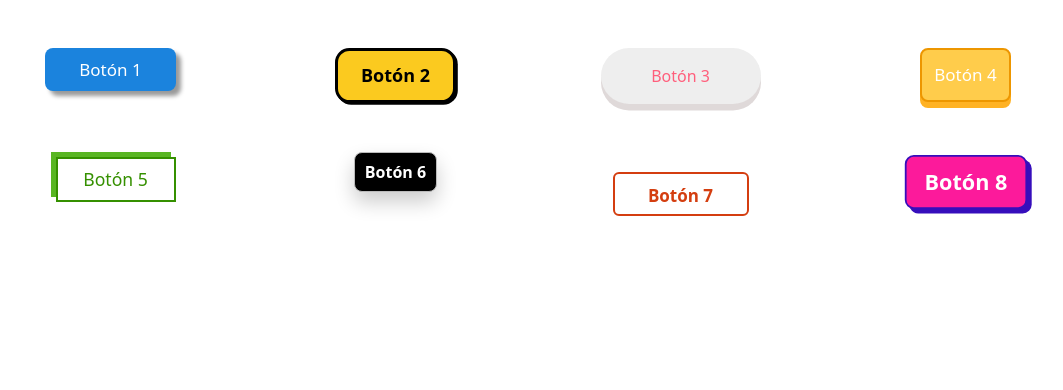
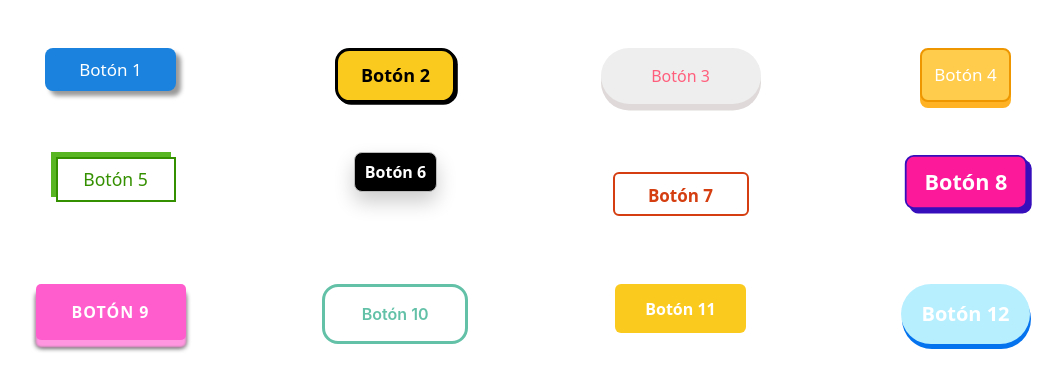
Before and after one commit to EduardoHernandezGuzman/botones-de-prueba-1, a plain HTML site: page index.html in a window 1280 px wide. Shown: the whole page, without its empty margins (102-1165 px from the left). Drawn offline with nearby package versions, Linux system fonts and the light colour scheme.

Commit message:
Añadidos 4 botones nuevos

```diff
--- a/index.html
+++ b/index.html
@@ -1,13 +1,16 @@
 <!doctype html>
 <html lang="en">
+
 <head>
   <meta charset="utf-8">
   <meta name="viewport" content="width=device-width, initial-scale=1">
   <link rel="stylesheet" type="text/css" href="styles.css">
   <title>Prueba de botones 1</title>
-        <link href="https://cdn.jsdelivr.net/npm/bootstrap@5.3.2/dist/css/bootstrap.min.css" rel="stylesheet" integrity="sha384-T3c6CoIi6uLrA9TneNEoa7RxnatzjcDSCmG1MXxSR1GAsXEV/Dwwykc2MPK8M2HN" crossorigin="anonymous">
+  <link href="https://cdn.jsdelivr.net/npm/bootstrap@5.3.2/dist/css/bootstrap.min.css" rel="stylesheet"
+    integrity="sha384-T3c6CoIi6uLrA9TneNEoa7RxnatzjcDSCmG1MXxSR1GAsXEV/Dwwykc2MPK8M2HN" crossorigin="anonymous">
 
 </head>
+
 <body>
 
   <div class="container text-center mt-5">
@@ -56,9 +59,35 @@
     </div>
   </div>
 
+  <div class="container text-center mt-5">
+    <div class="row row-cols-4">
+
+      <div class="col">
+        <button id="boton09"> Botón 9
+        </button>
+      </div>
+      <div class="col">
+        <button id="boton10"> Botón 10
+        </button>
+      </div>
+      <div class="col">
+        <button id="boton11"> Botón 11
+        </button>
+      </div>
+      <div class="col">
+        <button id="boton12"> Botón 12
+        </button>
+      </div>
+    </div>
+  </div>
 
 
-      <script src="https://cdn.jsdelivr.net/npm/@popperjs/core@2.11.8/dist/umd/popper.min.js" integrity="sha384-I7E8VVD/ismYTF4hNIPjVp/Zjvgyol6VFvRkX/vR+Vc4jQkC+hVqc2pM8ODewa9r" crossorigin="anonymous"></script>
-      <script src="https://cdn.jsdelivr.net/npm/bootstrap@5.3.2/dist/js/bootstrap.min.js" integrity="sha384-BBtl+eGJRgqQAUMxJ7pMwbEyER4l1g+O15P+16Ep7Q9Q+zqX6gSbd85u4mG4QzX+" crossorigin="anonymous"></script>
+  <script src="https://cdn.jsdelivr.net/npm/@popperjs/core@2.11.8/dist/umd/popper.min.js"
+    integrity="sha384-I7E8VVD/ismYTF4hNIPjVp/Zjvgyol6VFvRkX/vR+Vc4jQkC+hVqc2pM8ODewa9r"
+    crossorigin="anonymous"></script>
+  <script src="https://cdn.jsdelivr.net/npm/bootstrap@5.3.2/dist/js/bootstrap.min.js"
+    integrity="sha384-BBtl+eGJRgqQAUMxJ7pMwbEyER4l1g+O15P+16Ep7Q9Q+zqX6gSbd85u4mG4QzX+"
+    crossorigin="anonymous"></script>
 </body>
+
 </html>
--- a/styles.css
+++ b/styles.css
@@ -10,7 +10,7 @@
 }
 
 #boton01:hover {
- background: rgb(30,145,237);
+  background: rgb(30, 145, 237);
 
 }
 
@@ -89,7 +89,7 @@
 }
 
 /* BOTÓN 5 */
-    #boton05{
+#boton05 {
   padding: 10px 20px;
   font-size: 1.1rem;
   background-color: rgb(89, 182, 35);
@@ -139,14 +139,14 @@
   font-weight: 600;
   cursor: pointer;
   border-radius: 8px;
-    box-shadow: 0 10px 20px rgba(0,0,0,0.2);
+  box-shadow: 0 10px 20px rgba(0, 0, 0, 0.2);
   transition: all .3s cubic-bezier(0.68, -0.55, 0.265, 1.55);
 }
 
 #boton06:hover {
   background-color: red;
   color: #fff;
-    box-shadow: -20px 50px 50px rgba(0,0,0,0.2);
+  box-shadow: -20px 50px 50px rgba(0, 0, 0, 0.2);
   border: none;
   padding: 10px 20px;
 }
@@ -230,3 +230,125 @@
   box-shadow: none;
   transform: translateY(4px);
 }
+
+/* BOTÓN 9 */
+#boton09 {
+  --bg: #ff35c2;
+  --text-color: #fff;
+  position: relative;
+  width: 150px;
+  border: none;
+  background: var(--bg);
+  color: var(--text-color);
+  padding: 1em;
+  font-weight: bold;
+  text-transform: uppercase;
+  transition: 0.2s;
+  border-radius: 5px;
+  opacity: 0.8;
+  letter-spacing: 1px;
+  box-shadow: #ff7dd8 0px 7px 2px, #000 0px 8px 5px;
+}
+
+#boton09:hover {
+  opacity: 1;
+}
+
+#boton09:active {
+  top: 4px;
+  box-shadow: #ff7dd8 0px 3px 2px, #000 0px 3px 5px;
+}
+
+/* BOTÓN 10 */
+#boton10 {
+  appearance: none;
+  background-color: transparent;
+  border: 3px solid #63c1a8;
+  border-radius: 1em;
+  box-sizing: border-box;
+  color: #63c1a8;
+  cursor: pointer;
+  display: inline-block;
+  font-family: Roobert,-apple-system,BlinkMacSystemFont,"Segoe UI",Helvetica,Arial,sans-serif,"Apple Color Emoji","Segoe UI Emoji","Segoe UI Symbol";
+  font-size: 16px;
+  font-weight: 600;
+  line-height: normal;
+  margin: 0;
+  min-height: 3.75em;
+  min-width: 0;
+  outline: none;
+  padding: 1em 2.3em;
+  text-align: center;
+  text-decoration: none;
+  transition: all 300ms cubic-bezier(.23, 1, 0.32, 1);
+  user-select: none;
+  -webkit-user-select: none;
+  touch-action: manipulation;
+  will-change: transform;
+ }
+
+ #boton10:disabled {
+  pointer-events: none;
+ }
+
+ #boton10:hover {
+  color: #fff;
+  background-color: #63c1a8;
+  box-shadow: rgba(0, 0, 0, 0.25) 0 8px 15px;
+  transform: translateY(-2px);
+ }
+
+ #boton10:active {
+  box-shadow: none;
+  transform: translateY(0);
+ }
+
+ /* BOTÓN 11 */
+#boton11 {
+  padding: 12.5px 30px;
+  border: 0;
+  border-radius: 6px;
+  background-color: #FBCA1F;
+  color: #ffffff;
+  font-weight: Bold;
+  transition: all 0.5s;
+  -webkit-transition: all 0.5s;
+}
+
+#boton11:hover {
+  background-color: #3d66fb;
+  box-shadow: 0 0 20px #6fc5ff50;
+  transform: scale(1.1);
+}
+
+#boton11:active {
+  background-color: #3d66fb;
+  transition: all 0.25s;
+  -webkit-transition: all 0.25s;
+  box-shadow: none;
+  transform: scale(0.98);
+}
+
+ /* BOTÓN 12 */
+ #boton12 {
+  background-color: #b8efff;
+  color: #ffffff;
+  font-size: 20px;
+  font-weight: bolder;
+  padding: 15px 20px;
+  border-radius: 2em;
+  cursor: pointer;
+  transition: 0.1s ease;
+  border-width: 0;
+  box-shadow: 1px 5px 0 0 #0573ee;
+}
+
+#boton12:hover {
+  transform: translateY(-4px);
+  box-shadow: 1px 9px 0 0 #0573ee;
+}
+
+#boton12:active {
+  transform: translateY(4px);
+  box-shadow: 0px 0px 0 0 #0573ee;
+}
```
Lines whose indentation alone changed are shown as unchanged.
